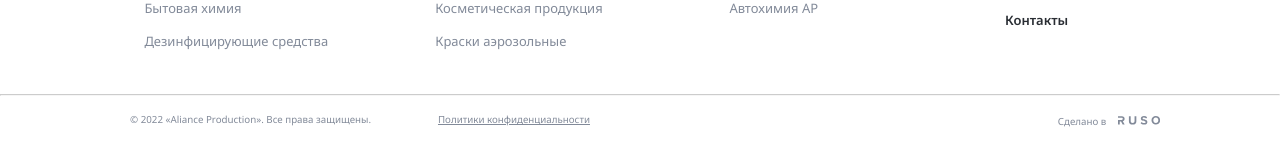
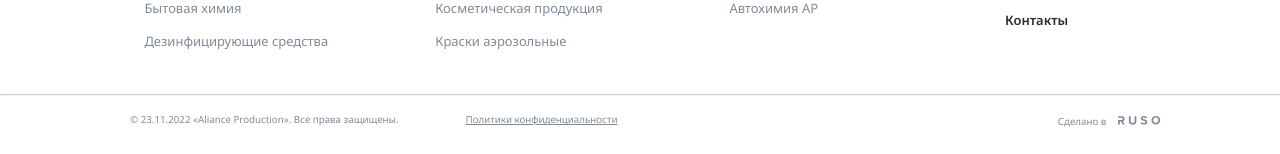
Before and after one commit to VladNedr/Aliance, a PHP site: page / in a window 1280 px wide. Shown: the part 5768-5922 px from the top of the page. Run offline with PHP 8.4, Linux system fonts and the light colour scheme.

Commit message:
add: connected php

```diff
--- a/index.html
+++ b/index.php
@@ -587,7 +587,7 @@
       <div class="container">
         <div class="footer-finish">
           <div class="footer-legal">
-            <p class="footer-copyright">&copy; 2022 «Aliance Production». Все права защищены.</p>
+            <p class="footer-copyright">&copy; <?php echo date("d.m.Y")?> «Aliance Production». Все права защищены.</p>
             <a href="" class="footer-policy">Политики конфиденциальности</a>
           </div>
           <div class="footer-author">
```
